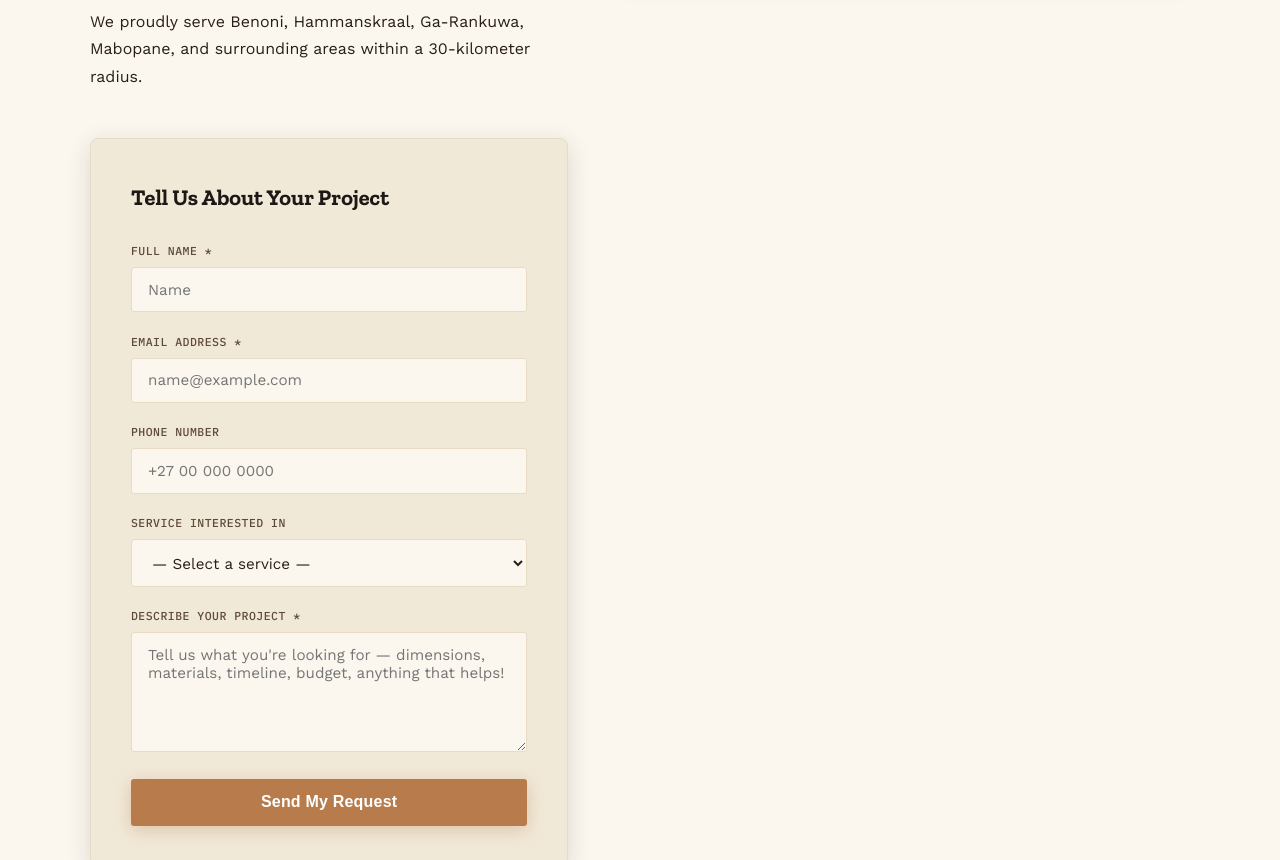
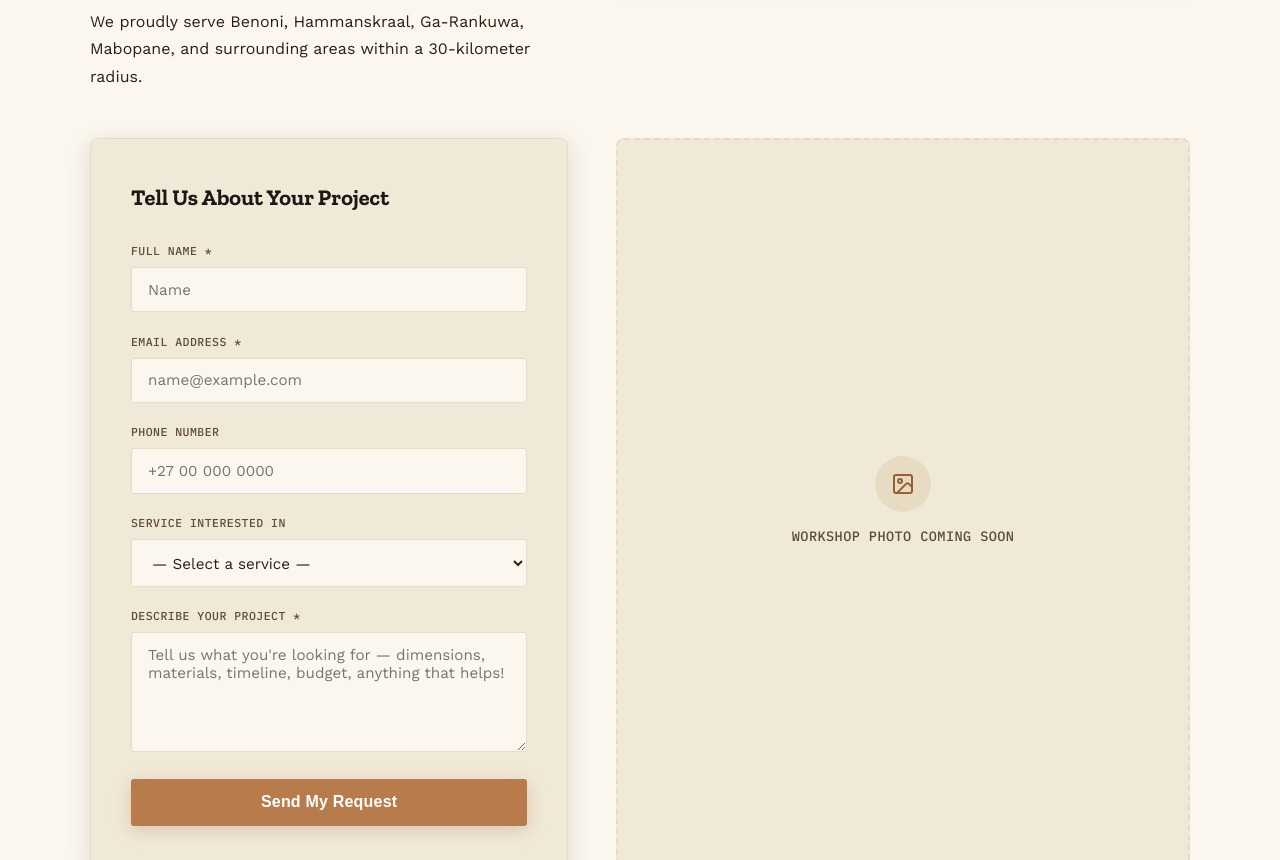
Before and after one commit to 16LouisM/Carpentry-Web, a website: page index.html in a window 1280 px wide. Shown: the part 5040-5900 px from the top of the page. Drawn offline with nearby package versions, Linux system fonts and the light colour scheme.

Commit message:
Add image placeholder and enhance contact section layout in index.html

```diff
--- a/css/contact.css
+++ b/css/contact.css
@@ -2,18 +2,21 @@
 #contact {
     background: var(--paper);
 }
+
 .contact-grid {
     display: grid;
     grid-template-columns: 1fr 1.2fr;
     gap: 3rem;
     align-items: start;
 }
+
 .contact-info h3 {
     font-family: var(--font-display);
     color: var(--charcoal);
     font-size: 1.4rem;
     margin-bottom: 1rem;
 }
+
 .contact-detail {
     display: flex;
     align-items: center;
@@ -21,19 +24,23 @@
     margin-bottom: 1rem;
     color: var(--umber-mid);
 }
+
 a.contact-detail-link {
     text-decoration: none;
     border-radius: var(--radius-sm);
     transition: var(--transition);
 }
+
 a.contact-detail-link:hover,
 a.contact-detail-link:focus-visible {
     color: var(--oak-deep);
 }
+
 a.contact-detail-link:hover .cd-icon,
 a.contact-detail-link:focus-visible .cd-icon {
     background: var(--parchment-deep);
 }
+
 .contact-detail .cd-icon {
     width: 38px;
     height: 38px;
@@ -45,6 +52,7 @@
     flex-shrink: 0;
     font-size: 1rem;
 }
+
 .contact-form {
     background: var(--parchment);
     padding: 2.5rem;
@@ -52,15 +60,18 @@
     box-shadow: var(--shadow-md);
     border: 1px solid var(--parchment-deep);
 }
+
 .contact-form h3 {
     font-family: var(--font-display);
     color: var(--charcoal);
     margin-bottom: 1.5rem;
     font-size: 1.4rem;
 }
+
 .form-group {
     margin-bottom: 1.2rem;
 }
+
 .form-group label {
     display: block;
     font-family: var(--font-mono);
@@ -71,6 +82,7 @@
     color: var(--umber-mid);
     font-size: 0.72rem;
 }
+
 .form-group input,
 .form-group select,
 .form-group textarea {
@@ -85,6 +97,7 @@
     color: var(--umber);
     resize: vertical;
 }
+
 .form-group input:focus,
 .form-group select:focus,
 .form-group textarea:focus {
@@ -92,14 +105,17 @@
     border-color: var(--oak);
     box-shadow: 0 0 0 4px rgba(184, 124, 76, 0.14);
 }
+
 .form-group textarea {
     min-height: 120px;
 }
+
 .form-submit {
     width: 100%;
     padding: 0.9rem;
     font-size: 1rem;
 }
+
 .form-success {
     display: none;
     text-align: center;
@@ -108,9 +124,46 @@
     font-weight: 600;
     font-size: 1.1rem;
 }
+
 .form-success.show {
     display: block;
 }
+
 .form-fields.hide {
     display: none;
 }
+
+.image-placeholder {
+    width: 100%;
+    height: 100%;
+    min-height: 300px;
+    display: flex;
+    flex-direction: column;
+    align-items: center;
+    justify-content: center;
+    gap: 0.8rem;
+    background: var(--parchment);
+    border: 2px dashed var(--parchment-deep);
+    border-radius: var(--radius-lg);
+    color: var(--umber-mid);
+    font-family: var(--font-mono);
+    font-size: 0.85rem;
+    letter-spacing: 0.03em;
+    text-transform: uppercase;
+}
+
+.image-placeholder-icon {
+    width: 56px;
+    height: 56px;
+    background: var(--parchment-deep);
+    border-radius: 50%;
+    display: flex;
+    align-items: center;
+    justify-content: center;
+    color: var(--oak-deep);
+}
+
+.image-placeholder-icon i {
+    width: 26px;
+    height: 26px;
+}
--- a/index.html
+++ b/index.html
@@ -879,12 +879,14 @@
             <div class="map-wrapper">
 
                <iframe
-
-                            src="https://www.google.com/maps/embed?pb=!1m18!1m12!1m3!1d467.83253979203573!2d28.09739433991117!3d-25.547176149817794!2m3!1f0!2f0!3f0!3m2!1i1024!2i768!4f13.1!3m3!1m2!1s0x1ebfcf74d50e03c1%3A0xd23fa11ccceedb0e!2sMODJADJI%20PROJECTS!5e1!3m2!1sen!2sza!4v1788721155814!5m2!1sen!2sza" width="600" height="450" style="border:0;" allowfullscreen="" loading="lazy" referrerpolicy="strict-origin-when-cross-origin">
                         title="Modjadji Projects Location"
+                        src="https://www.google.com/maps/embed?pb=!1m18!1m12!1m3!1d467.83253979203573!2d28.09739433991117!3d-25.547176149817794!2m3!1f0!2f0!3f0!3m2!1i1024!2i768!4f13.1!3m3!1m2!1s0x1ebfcf74d50e03c1%3A0xd23fa11ccceedb0e!2sMODJADJI%20PROJECTS!5e1!3m2!1sen!2sza!4v1788721155814!5m2!1sen!2sza"
+                        width="600"
+                        height="450"
+                        style="border:0;"
+                        allowfullscreen=""
                         loading="lazy"
-                            allowfullscreen
-                            referrerpolicy="no-referrer-when-downgrade">
+                        referrerpolicy="strict-origin-when-cross-origin">
                 </iframe>
 
                 <div class="map-label">
@@ -893,8 +895,8 @@
                         <i data-lucide="map-pin" aria-hidden="true"></i>
                         Our Workshop & Showroom
                     </span>
+                    <a
 
-                        <a
                         href="https://www.google.com/maps/search/?api=1&query=-25.5236,28.1000"
                         target="_blank"
                         rel="noopener">
@@ -1080,6 +1082,22 @@
 
             </div>
 
+
+            <!-- =====================================================
+                 IMAGE PLACEHOLDER (fills the empty cell below the map)
+            ====================================================== -->
+            <div class="image-placeholder">
+
+                <div class="image-placeholder-icon" aria-hidden="true">
+                    <i data-lucide="image"></i>
+                </div>
+
+                <span>
+                    Workshop Photo Coming Soon
+                </span>
+
+            </div>
+
         </div>
 
     </div>
```
Also changed, not shown: 1 other file. Lines whose indentation alone changed are shown as unchanged.
